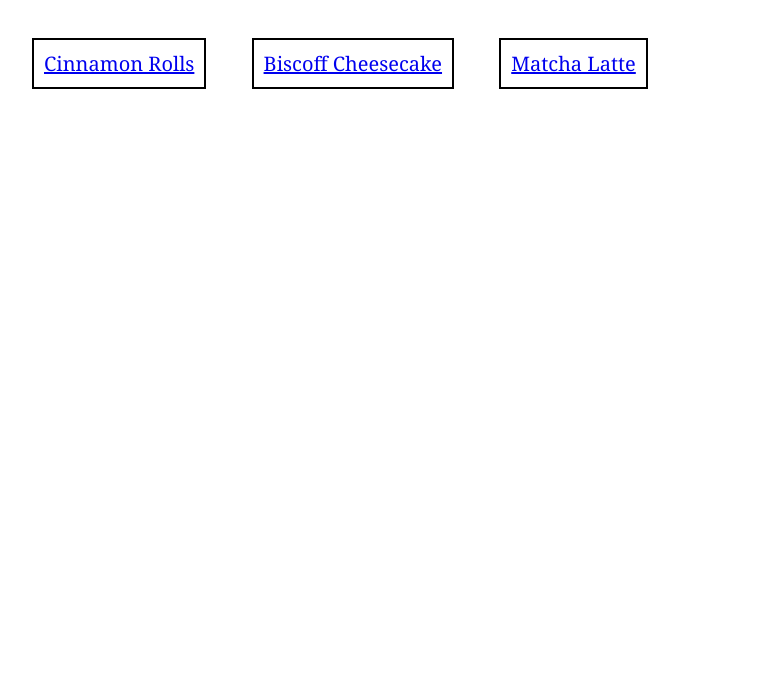
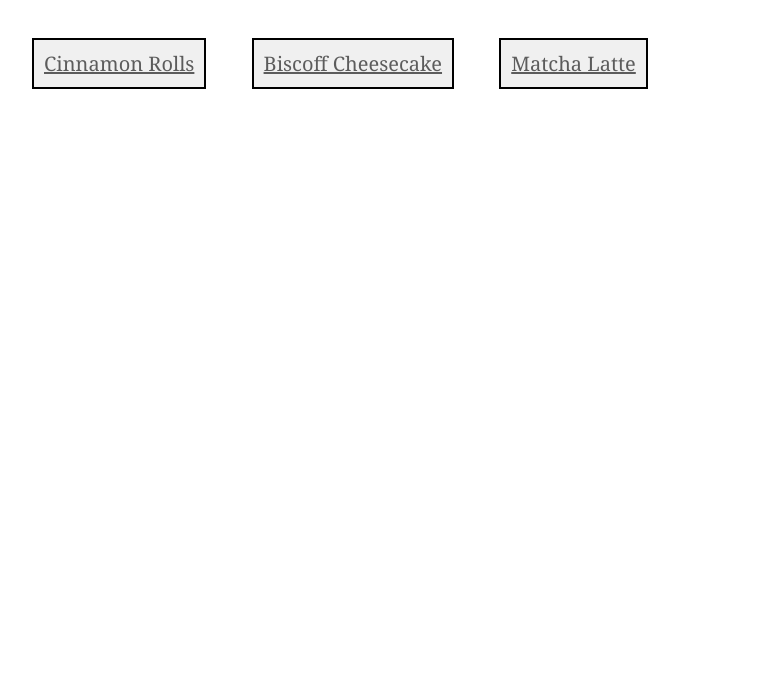
Before and after one commit to cdoame/odin-recipes, a plain HTML site: page index.html in a window 1280 px wide. Shown: the part 107-800 px from the top of the page, without its empty margins (36-805 px from the left). Drawn offline with Linux system fonts and the light colour scheme.

Commit message:
Change link color if visited and not visited

```diff
--- a/styles.css
+++ b/styles.css
@@ -1,6 +1,14 @@
 body {
     font-family: "Georgia", "STIX Two Math";
     font-size: 20px;
+}
+
+a:link {
+    color: rgb(92, 92, 92);
+}
+
+a:visited {
+    color: black;
 }
 
 .title {
@@ -16,4 +24,5 @@ body {
     margin: 20px;
     padding: 10px;
     border: 2px black solid;
+    background-color: rgb(240, 240, 240);
 }
```
